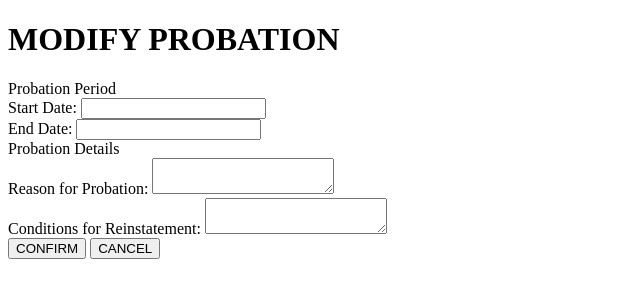
After one commit to TacticianR1muru/CPET12L, a Django app: page /ModifyProbation/ in a window 1280 px wide. The commit adds this page. Shown: the top 300 px of the page, without its empty margins (0-640 px from the left). Run offline with Django 5.2, Linux system fonts and the light colour scheme.

Commit message:
probation

```diff
--- a/Project_admin/Project/adminmod/templates/dboard_violation_rev/ViolationReportsProbation.html
+++ b/Project_admin/Project/adminmod/templates/dboard_violation_rev/ViolationReportsProbation.html
@@ -85,7 +85,7 @@
        <a href="#">
         RESOLVED
        </a>
-       <a href="#">
+       <a href={% url 'ModifyProbation'%}>
         MODIFY
        </a>
       </div>
@@ -133,7 +133,7 @@
        <a href="#">
         RESOLVED
        </a>
-       <a href="#">
+       <a href={% url 'ModifyProbation'%}>
         MODIFY
        </a>
       </div>
@@ -181,7 +181,7 @@
        <a href="#">
         RESOLVED
        </a>
-       <a href="#">
+       <a href={% url 'ModifyProbation'%}>
         MODIFY
        </a>
       </div>
--- /dev/null
+++ b/Project_admin/Project/adminmod/templates/dboard_violation_rev/modify_issue/ModifyProbation.html
@@ -0,0 +1,33 @@
+<!DOCTYPE html>
+<head>
+</head>
+<body>
+    <div class="container">
+        <h1>MODIFY PROBATION</h1>
+        <div class="section-title">Probation Period</div>
+        <div class="line"></div>
+        <div class="input-group">
+            <label for="start-date">Start Date:</label>
+            <input type="text" id="start-date" name="start-date">
+        </div>
+        <div class="input-group">
+            <label for="end-date">End Date:</label>
+            <input type="text" id="end-date" name="end-date">
+        </div>
+        <div class="section-title">Probation Details</div>
+        <div class="line"></div>
+        <div class="input-group">
+            <label for="reason">Reason for Probation:</label>
+            <textarea id="reason" name="reason"></textarea>
+        </div>
+        <div class="input-group">
+            <label for="conditions">Conditions for Reinstatement:</label>
+            <textarea id="conditions" name="conditions"></textarea>
+        </div>
+        <div class="buttons">
+            <button>CONFIRM</button>
+          <a href={% url 'ViolationReportsProbation'%}> <button>CANCEL</button></a>
+        </div>
+    </div>
+</body>
+</html>
--- a/Project_admin/Project/adminmod/urls.py
+++ b/Project_admin/Project/adminmod/urls.py
@@ -31,6 +31,7 @@ urlpatterns = [
     #modify_status
     path('ModifyExpulsion/', views.ModifyExpulsion, name='ModifyExpulsion'),
     path('ModifySuspension/', views.ModifySuspension, name='ModifySuspension'),
+    path('ModifyProbation/', views.ModifyProbation, name='ModifyProbation'),
     path('ProbationProgress/', views.ProbationProgress, name='ProbationProgress'),
 
     #dboard_modify_violation
--- a/Project_admin/Project/adminmod/views.py
+++ b/Project_admin/Project/adminmod/views.py
@@ -54,6 +54,8 @@ def ModifyExpulsion(request):
     return render(request, 'dboard_violation_rev/modify_issue/ModifyExpulsion.html')
 def ModifySuspension(request):
     return render(request, 'dboard_violation_rev/modify_issue/ModifySuspension.html')
+def ModifyProbation(request):
+    return render(request, 'dboard_violation_rev/modify_issue/ModifyProbation.html')
 def ProbationProgress(request):
     return render(request, 'dboard_violation_rev/modify_issue/ProbationProgress.html')
 
```
